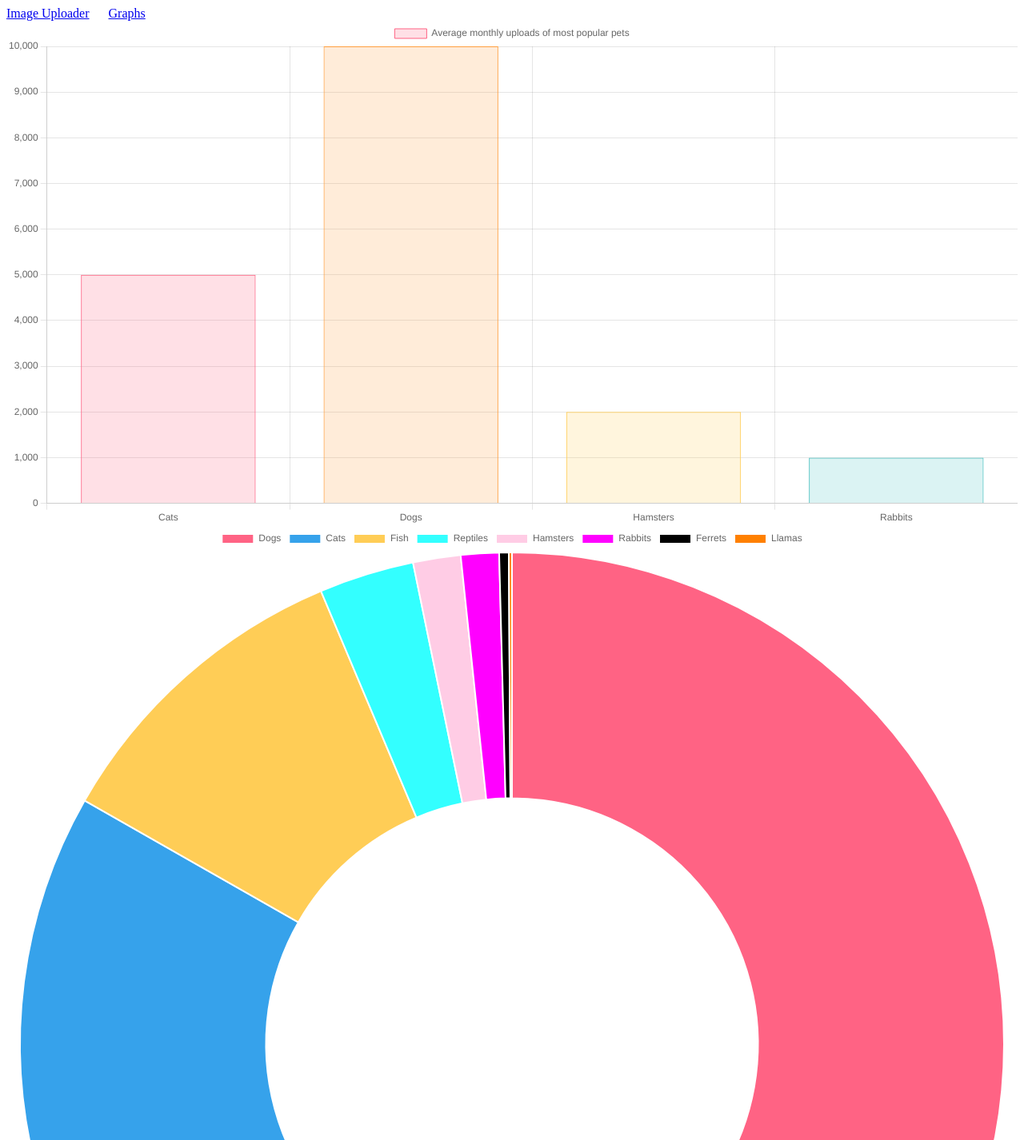
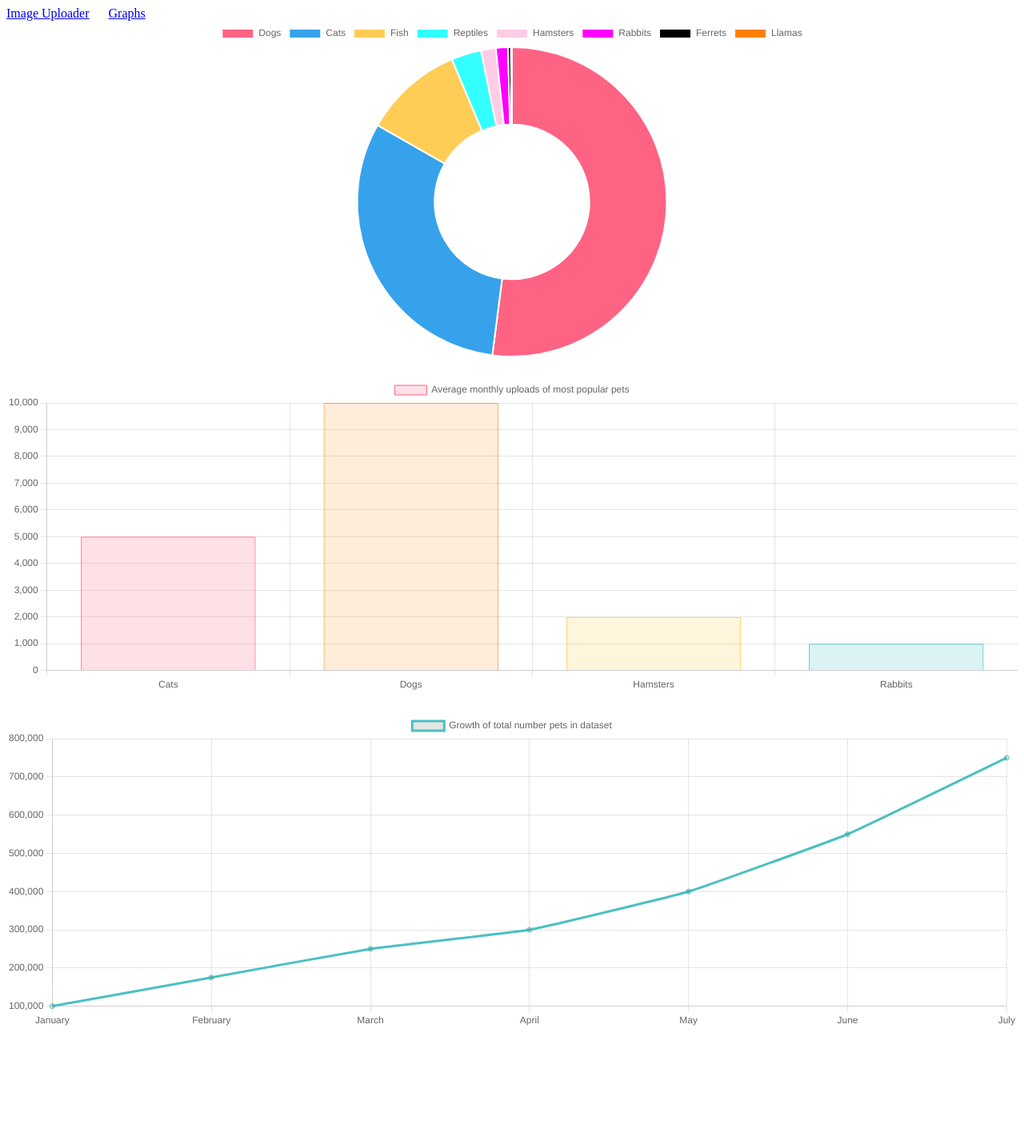
Before and after one commit to M-Sayer/M-sayer.github.io, a plain HTML site: page graphs.html in a window 1280 px wide. Shown: the top 1426 px of the page at 80% size. After the commit the page ends 1312 px from the top, so only its background shows below. Drawn offline with nearby package versions, Linux system fonts and the light colour scheme.

Commit message:
update charts

```diff
--- a/graphs.html
+++ b/graphs.html
@@ -8,15 +8,18 @@
 
 <body>
   <div>
-    <canvas id="barChart"></canvas>
-  </div>
+    <div>
+      <canvas style="margin-bottom: 25px; position: relative; width: 80vw; height: 40vh;" id="donutChart"></canvas>
+    </div>
 
-  <div>
-    <canvas id="donutChart"></canvas>
-  </div>
+    <div>
+      <canvas style="margin-bottom: 25px; position: relative; width: 80vw; height: 40vh;" id="barChart"></canvas>
+    </div>
 
-  <div>
-    <canvas id="lineChart"></canvas>
+
+    <div>
+      <canvas style="margin-bottom: 25px; position: relative; width: 80vw; height: 40vh;" id="lineChart"></canvas>
+    </div>
   </div>
 </body>
 
@@ -80,7 +83,7 @@
       'Llamas'
     ],
     datasets: [{
-      label: 'Total pet data',
+      label: 'Composition of total pet data',
       data: [500000, 300000, 100000, 30000, 15000, 12000, 3000, 1000],
       backgroundColor: [
         'rgb(255, 99, 132)',
@@ -99,6 +102,9 @@
   const donutConfig = {
     type: 'doughnut',
     data: donutData,
+    options: {
+      aspectRatio: 3
+    }
   };
 
   var donutChart = new Chart(
```
